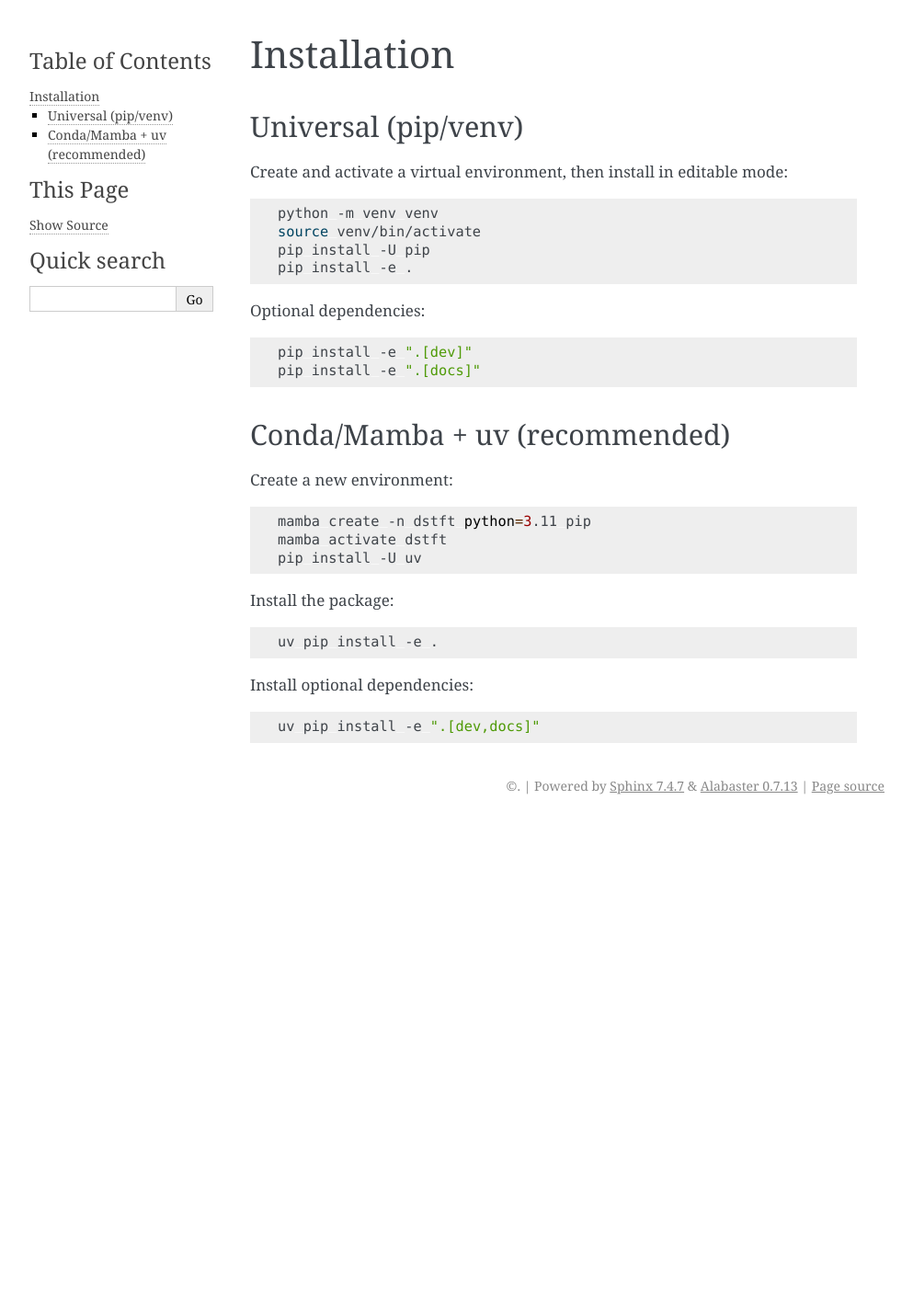
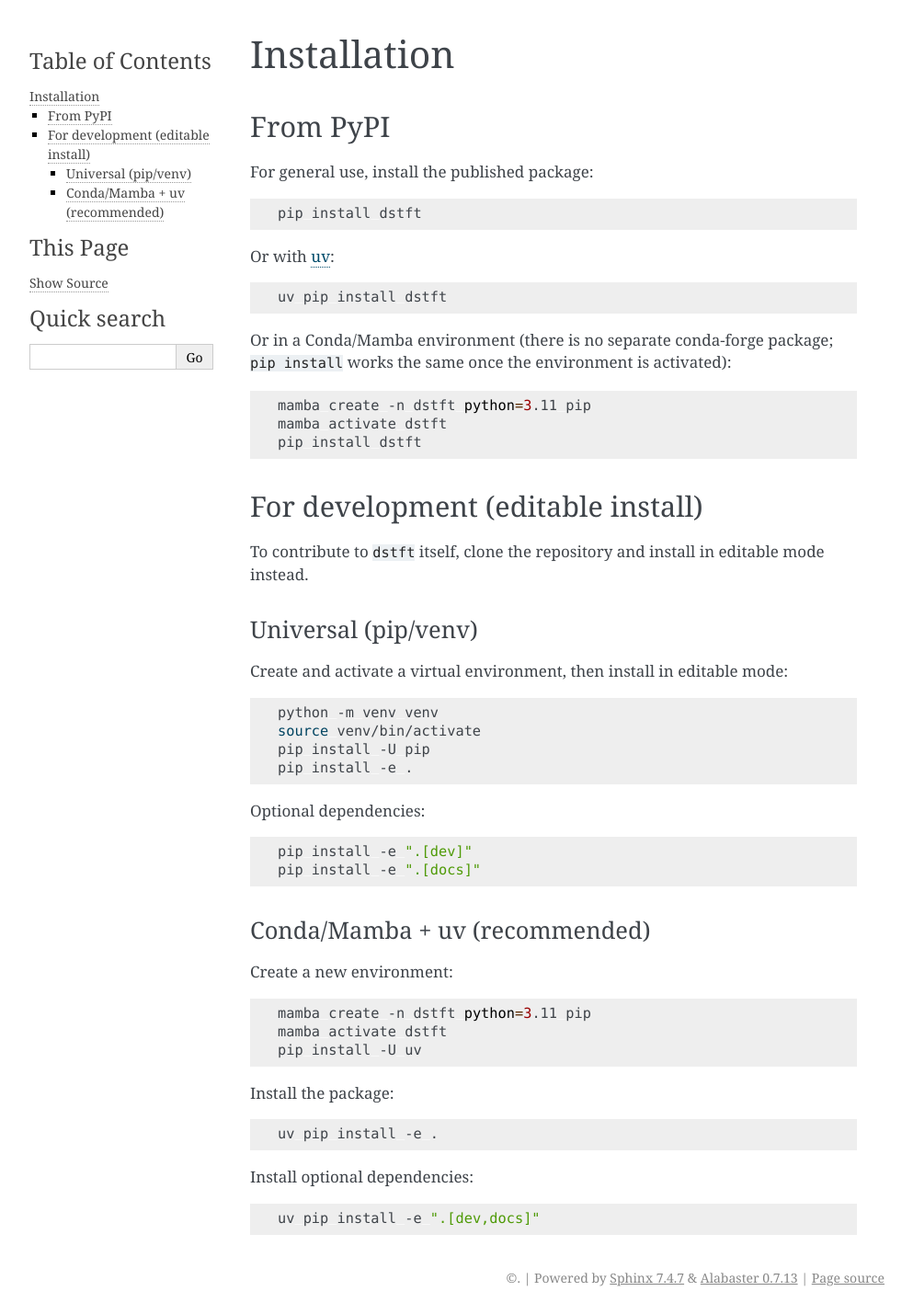
Before and after one commit to maxime-leiber/dstft, a Sphinx documentation site: the page built from docs/installation.rst, in a window 1280 px wide. Shown: the whole page at 92% size, without its empty margins (148-1141 px from the left). Built offline with Sphinx 7.4.7, drawn with Linux system fonts in a browser that asks for light colours; pages that are not in the unit, such as notebooks, are missing from menus; before the commit the page ends 900 px from its top, so only the background shows below that.

Commit message:
Document PyPI installation alongside the existing editable-install docs
README.md, docs/installation.rst, and docs/getting_started.rst only
documented the editable/dev install (`pip install -e .`), which only
matters for developing the package itself. dstft is published on PyPI
(v3.0.0), so add pip/uv/conda instructions for a standard user install
ahead of the existing dev instructions, now grouped under their own
"for development" subsection.

```diff
--- a/docs/installation.rst
+++ b/docs/installation.rst
@@ -1,8 +1,39 @@
 Installation
 ============
 
+From PyPI
+---------
+
+For general use, install the published package:
+
+.. code-block:: bash
+
+   pip install dstft
+
+Or with `uv <https://github.com/astral-sh/uv>`_:
+
+.. code-block:: bash
+
+   uv pip install dstft
+
+Or in a Conda/Mamba environment (there is no separate conda-forge package;
+``pip install`` works the same once the environment is activated):
+
+.. code-block:: bash
+
+   mamba create -n dstft python=3.11 pip
+   mamba activate dstft
+   pip install dstft
+
+
+For development (editable install)
+-----------------------------------
+
+To contribute to ``dstft`` itself, clone the repository and install in
+editable mode instead.
+
 Universal (pip/venv)
---------------------
+~~~~~~~~~~~~~~~~~~~~~
 
 Create and activate a virtual environment, then install in editable mode:
 
@@ -22,7 +53,7 @@ Optional dependencies:
 
 
 Conda/Mamba + uv (recommended)
-------------------------------
+~~~~~~~~~~~~~~~~~~~~~~~~~~~~~~~
 
 Create a new environment:
 
```
Also changed, not shown: README.md (+30 -2 lines), docs/getting_started.rst (+5 -2 lines).
